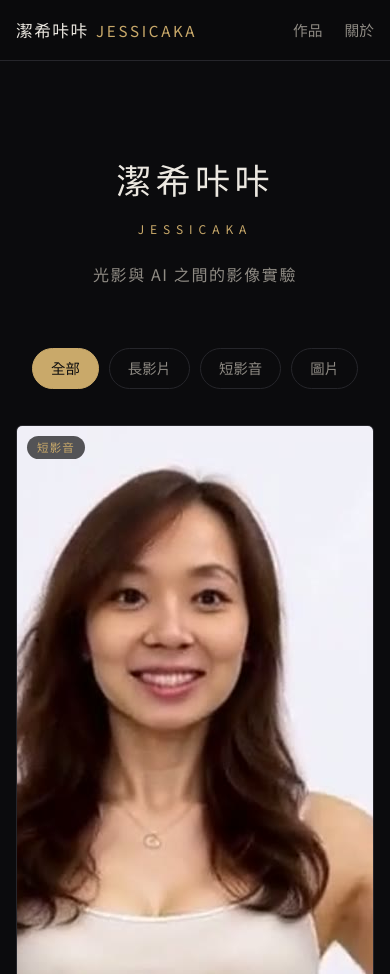
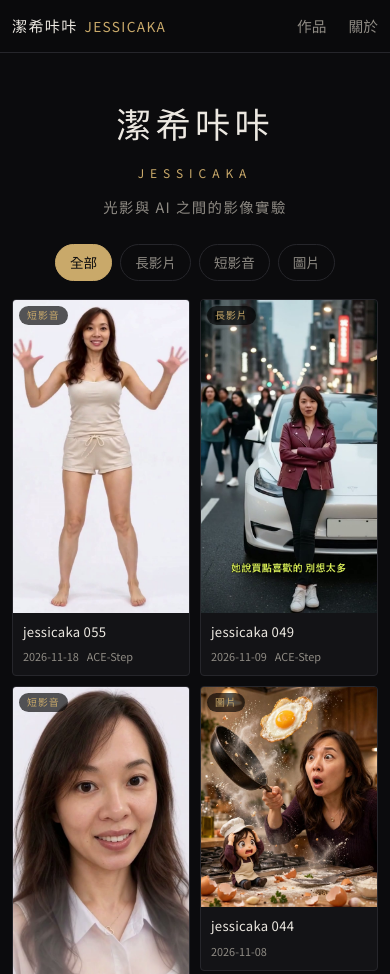
Before and after one commit to jessicaka-studio/jessicaka-studio.github.io, an Astro site: page / in a window 390 px wide. Shown: the top 974 px of the page. Built offline with nearby package versions, Linux system fonts and the light colour scheme; Astro itself is replaced by a stand-in of ours.

Commit message:
Mobile layout: two-column grid, fix cropped thumbnails
Co-Authored-By: Claude Sonnet 5.5 <noreply@anthropic.com>

```diff
--- a/src/pages/index.astro
+++ b/src/pages/index.astro
@@ -37,7 +37,7 @@ const ratio = (a: string) => a.replace(':', ' / ');
               src={w.data.thumb}
               alt={w.data.title}
               widths={[400, 800]}
-              sizes="(max-width: 640px) 100vw, 400px"
+              sizes="(max-width: 640px) 50vw, 400px"
               loading="lazy"
               style={`aspect-ratio:${ratio(w.data.aspect)}`}
             />
--- a/src/styles/global.css
+++ b/src/styles/global.css
@@ -71,7 +71,7 @@ img { max-width: 100%; display: block; }
   transition: transform 0.25s, border-color 0.25s;
 }
 .card:hover { transform: translateY(-3px); border-color: var(--accent); }
-.card .thumb { width: 100%; object-fit: cover; background: #1b1b1f; }
+.card .thumb { width: 100%; height: auto; object-fit: cover; background: #1b1b1f; }
 .card .meta { padding: 12px 14px 14px; }
 .card h3 { margin: 0; font-family: var(--serif); font-weight: 500; font-size: 1rem; letter-spacing: 0.04em; }
 .card .sub { margin-top: 4px; font-size: 0.78rem; color: var(--muted); display: flex; gap: 10px; }
@@ -117,3 +117,29 @@ footer { border-top: 1px solid var(--line); color: var(--muted); font-size: 0.82
 .more-wrap { text-align: center; padding-bottom: 80px; margin-top: -30px; }
 .more-wrap .btn { background: transparent; cursor: pointer; font-family: inherit; margin: 0; }
 .more-wrap .btn:hover { background: var(--accent); color: var(--bg); }
+
+/* ===== 手機版：雙欄縮圖牆、縮小間距 ===== */
+@media (max-width: 640px) {
+  .wrap { width: min(1280px, 100% - 24px); }
+  .nav .wrap { height: 52px; }
+  .brand { font-size: 0.95rem; }
+  .brand span { letter-spacing: 0.1em; }
+  .hero { padding: 40px 0 20px; }
+  .hero p { margin-top: 12px; font-size: 0.9rem; }
+  .filters { gap: 8px; margin: 4px 0 18px; }
+  .filters button { padding: 6px 14px; font-size: 0.85rem; }
+
+  .grid { column-width: auto; column-count: 2; column-gap: 10px; padding-bottom: 48px; }
+  .card { margin-bottom: 10px; border-radius: 4px; }
+  .card:hover { transform: none; }
+  .card .meta { padding: 8px 10px 10px; }
+  .card h3 { font-size: 0.82rem; letter-spacing: 0.02em; }
+  .card .sub { font-size: 0.68rem; flex-wrap: wrap; gap: 0 8px; }
+  .badge { top: 6px; left: 6px; font-size: 0.62rem; padding: 1px 8px; }
+  .more-wrap { margin-top: -20px; padding-bottom: 56px; }
+
+  /* 作品頁：直式影片不要撐滿整個螢幕 */
+  .work, .work.vertical { padding: 20px 0 64px; gap: 24px; }
+  .work.vertical .player { max-width: 320px; margin-inline: auto; }
+  .info h1 { font-size: 1.4rem; }
+}
```
